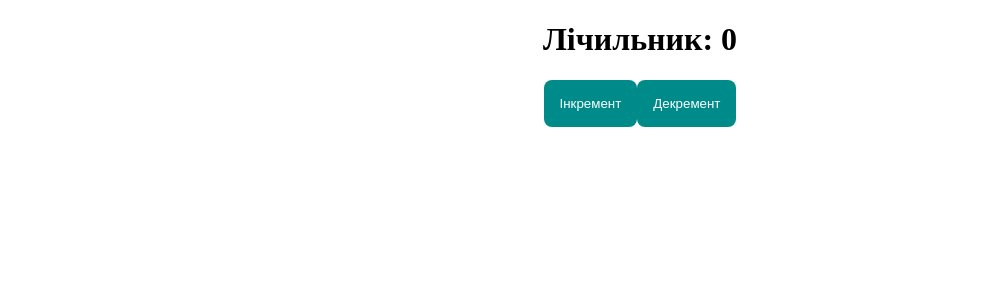
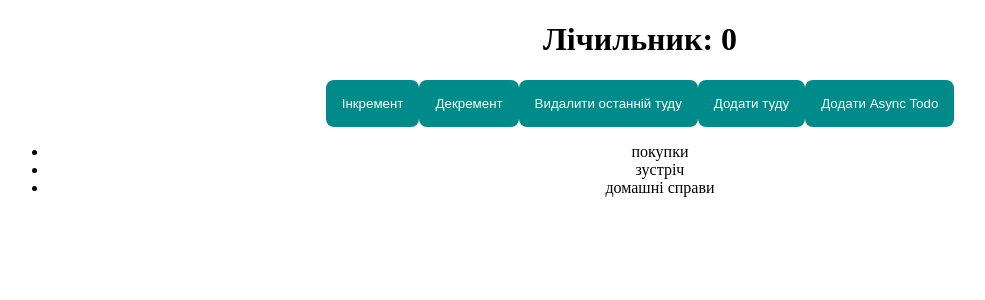
Before and after one commit to LanaVol/redux-practice, a React (Create React App) app: page / in a window 1280 px wide. Shown: the top 300 px of the page, without its empty margins (0-985 px from the left). Built offline with nearby package versions, Linux system fonts and the light colour scheme.

Commit message:
createSlice Redux Toolkit

```diff
--- a/src/App.js
+++ b/src/App.js
@@ -1,6 +1,13 @@
 import { useDispatch, useSelector } from "react-redux";
 import "./App.css";
-import { increment, decrement } from "./toolkitRedux/toolkitReducer";
+import {
+  addTodo,
+  decrement,
+  increment,
+  removeLastTodo,
+} from "./toolkitRedux/toolkitSlice";
+
+// import { increment, decrement } from "./toolkitRedux/toolkitReducer";
 // import {
 //   increment,
 //   decrement,
@@ -15,8 +22,17 @@ import { increment, decrement } from "./toolkitRedux/toolkitReducer";
 // import { fetchCustomers } from "./asyncActions/customers";
 // ************************************PART ONE OF REDUX PRACTISE
 
+const addAsyncTodo = () => {
+  return (dispatch) => {
+    setTimeout(() => {
+      dispatch(addTodo("ASYNC TODO"));
+    }, 2000);
+  };
+};
+
 function App() {
   const count = useSelector((state) => state.toolkit.count);
+  const todos = useSelector((state) => state.toolkit.todos);
   // const count = useSelector((state) => state.main.count);
   // const todos = useSelector((state) => state.main.todos);
   const dispatch = useDispatch();
@@ -26,14 +42,17 @@ function App() {
       <h1>Лічильник: {count}</h1>
       <button onClick={() => dispatch(increment())}>Інкремент</button>
       <button onClick={() => dispatch(decrement())}>Декремент</button>
-      {/* <button onClick={() => dispatch(removeLastTodo())}>
+      <button onClick={() => dispatch(removeLastTodo())}>
         Видалити останній туду
       </button>
-      <button onClick={() => dispatch(addTodo(prompt()))}>Додати туду</button> */}
+      <button onClick={() => dispatch(addTodo(prompt()))}>Додати туду</button>
+      <button onClick={() => dispatch(addAsyncTodo())}>
+        Додати Async Todo
+      </button>
       <ul>
-        {/* {todos.map((todo) => (
+        {todos.map((todo) => (
           <li key={todo}>{todo}</li>
-        ))} */}
+        ))}
       </ul>
     </div>
   );
--- a/src/toolkitRedux/index.js
+++ b/src/toolkitRedux/index.js
@@ -1,5 +1,5 @@
 import { combineReducers, configureStore } from "@reduxjs/toolkit";
-import toolkitReducer from "./toolkitReducer";
+import toolkitReducer from "./toolkitSlice";
 
 const rootReducer = combineReducers({
   toolkit: toolkitReducer,
--- /dev/null
+++ b/src/toolkitRedux/toolkitSlice.js
@@ -0,0 +1,27 @@
+import { createSlice } from "@reduxjs/toolkit";
+
+//  створюємо Slice reducer і передаємо параметри як об'єкт (ім'я, початоквий стан і action-и)
+const toolkitSlice = createSlice({
+  name: "toolkit",
+  initialState: {
+    count: 0,
+    todos: ["покупки", "зустріч", "домашні справи"],
+  },
+  reducers: {
+    increment(state) {
+      state.count = state.count + 1;
+    },
+    decrement(state) {
+      state.count = state.count - 1;
+    },
+    addTodo(state, action) {
+      state.todos.push(action.payload);
+    },
+    removeLastTodo(state) {
+      state.todos.pop();
+    },
+  },
+});
+export default toolkitSlice.reducer;
+export const { increment, decrement, addTodo, removeLastTodo } =
+  toolkitSlice.actions;
```
